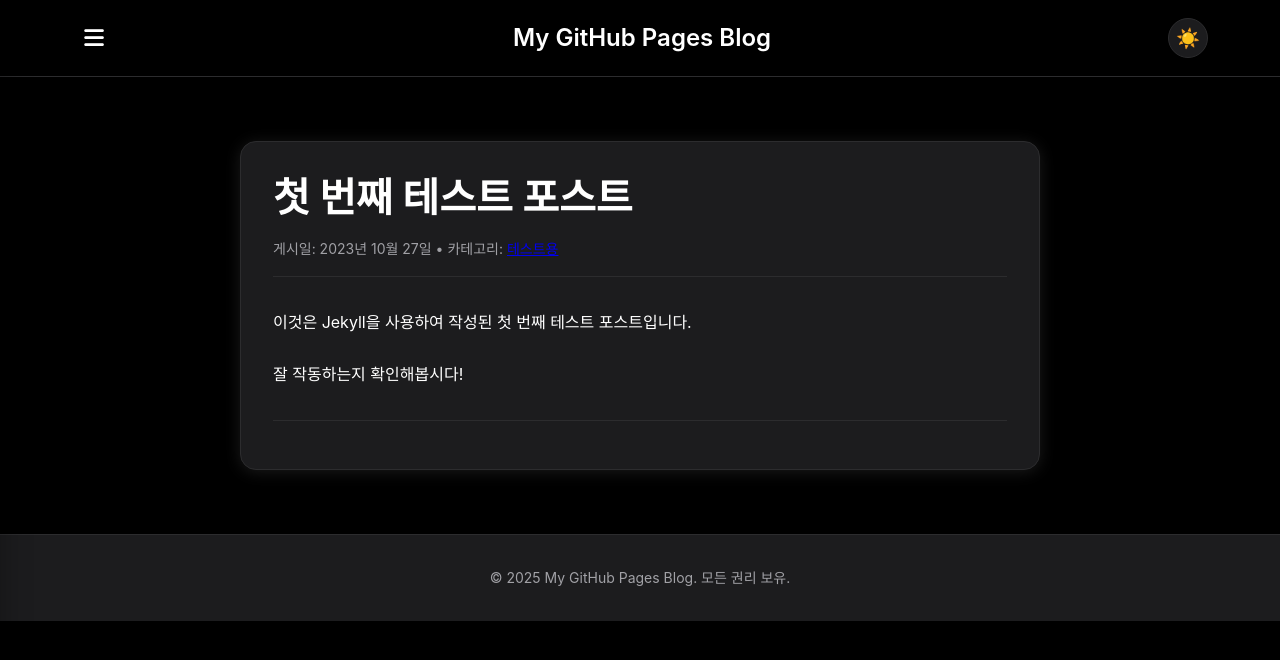
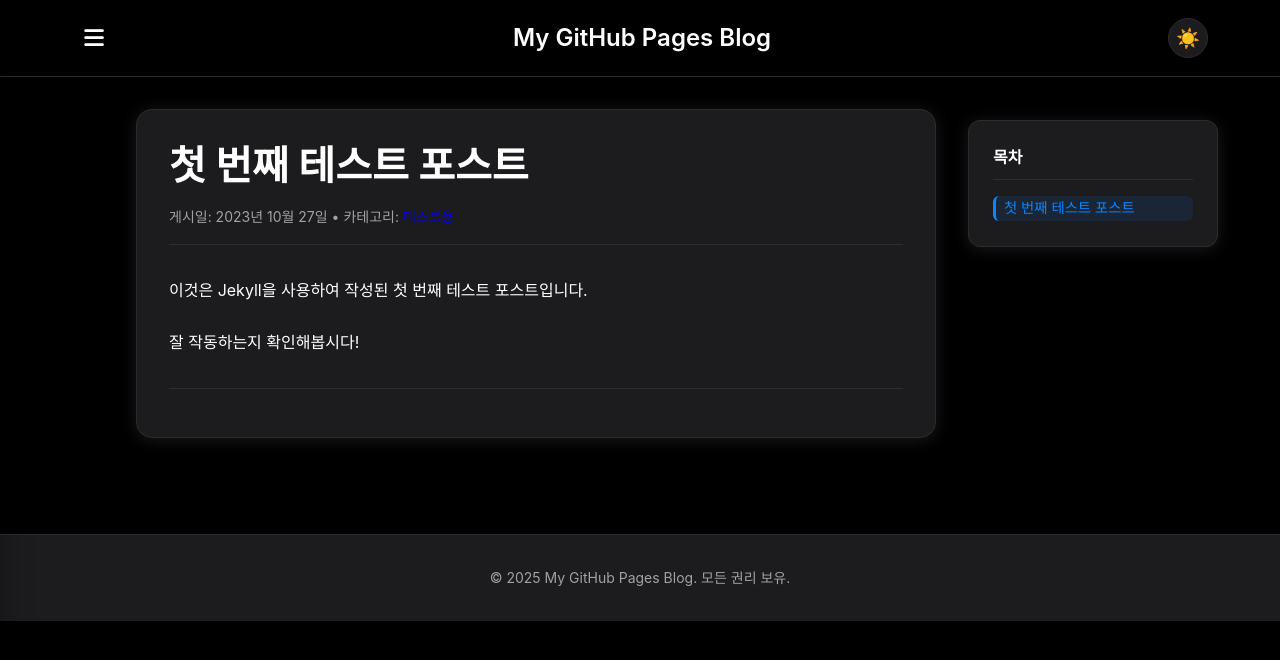
Before and after one commit to jihoonyDev/jihoonyDev.github.io, a Jekyll site: the page built from _posts/테스트용/2023-10-27-첫번째-포스트.md, in a window 1280 px wide. Shown: the top 660 px of the page. Built offline with Jekyll 4.4.1, drawn with Linux system fonts in a browser that asks for light colours.

Commit message:
Feat: toc

```diff
--- a/_layouts/post.html
+++ b/_layouts/post.html
@@ -3,6 +3,7 @@ layout: default
 ---
 
 <div class="container">
+    <div class="post-layout">
         <article class="post-content">
             <h1>{{ page.title }}</h1>
             <div class="post-meta">
@@ -37,4 +38,12 @@ layout: default
             </div>
             {% endif %}
         </article>
+
+        <aside class="toc-sidebar">
+            <div class="toc-container">
+                <h3>목차</h3>
+                <nav id="toc" class="toc-nav"></nav>
             </div>
+        </aside>
+    </div>
+</div>
--- a/assets/css/style.css
+++ b/assets/css/style.css
@@ -11,6 +11,7 @@
     --text-color: #ffffff;
     --secondary-text: #a1a1a6;
     --accent-color: #0a84ff;
+    --accent-color-rgb: 10, 132, 255;
     --border-color: #2c2c2e;
     --card-bg: #1c1c1e;
     --shadow: 0 2px 16px rgba(255, 255, 255, 0.1);
@@ -23,6 +24,7 @@
     --text-color: #1a1a1a;
     --secondary-text: #666666;
     --accent-color: #007aff;
+    --accent-color-rgb: 0, 122, 255;
     --border-color: #e5e5e7;
     --card-bg: #f8f9fa;
     --shadow: 0 2px 16px rgba(0, 0, 0, 0.1);
@@ -35,6 +37,7 @@
     --text-color: #ffffff;
     --secondary-text: #a1a1a6;
     --accent-color: #0a84ff;
+    --accent-color-rgb: 10, 132, 255;
     --border-color: #2c2c2e;
     --card-bg: #1c1c1e;
     --shadow: 0 2px 16px rgba(255, 255, 255, 0.1);
@@ -48,6 +51,7 @@
         --text-color: #ffffff;
         --secondary-text: #a1a1a6;
         --accent-color: #0a84ff;
+        --accent-color-rgb: 10, 132, 255;
         --border-color: #2c2c2e;
         --card-bg: #1c1c1e;
         --shadow: 0 2px 16px rgba(255, 255, 255, 0.1);
@@ -640,13 +644,17 @@ html {
 
 /* Post content styles */
 .post-content {
-    max-width: 800px;
-    margin: 4rem auto;
     padding: 2rem;
     background: var(--card-bg);
     border-radius: 16px;
     box-shadow: var(--shadow);
     border: 1px solid var(--border-color);
+}
+
+/* 일반 페이지의 post-content 스타일 */
+.container > .post-content {
+    max-width: 800px;
+    margin: 4rem auto;
 }
 
 .post-content h1 {
@@ -967,3 +975,175 @@ html {
 
     /* .prev-post, .next-post 모바일 정렬은 이미 중앙으로 되어있음 */
 }
+
+/* TOC (Table of Contents) 스타일 */
+.post-layout {
+    display: grid;
+    grid-template-columns: 1fr 800px 250px 1fr;
+    gap: 2rem;
+    max-width: 1400px;
+    margin: 0 auto;
+    padding: 2rem;
+}
+
+.post-content {
+    grid-column: 2;
+}
+
+.toc-sidebar {
+    grid-column: 3;
+}
+
+.toc-container {
+    position: sticky;
+    top: 120px;
+    background-color: var(--card-bg);
+    border: 1px solid var(--border-color);
+    border-radius: 12px;
+    padding: 1.5rem;
+    box-shadow: var(--shadow);
+}
+
+.toc-container h3 {
+    font-size: 1rem;
+    font-weight: 600;
+    color: var(--text-color);
+    margin-bottom: 1rem;
+    padding-bottom: 0.5rem;
+    border-bottom: 1px solid var(--border-color);
+}
+
+.toc-nav {
+    overflow-y: auto;
+    max-height: 60vh;
+}
+
+.toc-nav ul {
+    list-style: none;
+    margin: 0;
+    padding: 0;
+}
+
+.toc-nav li {
+    margin: 0;
+}
+
+.toc-nav a {
+    display: block;
+    color: var(--secondary-text);
+    text-decoration: none;
+    padding: 0.2rem 0;
+    font-size: 0.875rem;
+    line-height: 1.3;
+    border-radius: 6px;
+    transition: all 0.2s ease;
+    border-left: 3px solid transparent;
+    margin-bottom: 0.1rem;
+}
+
+.toc-nav a:hover {
+    color: var(--accent-color);
+    background-color: rgba(var(--accent-color-rgb), 0.1);
+}
+
+.toc-nav a.active {
+    color: var(--accent-color);
+    background-color: rgba(var(--accent-color-rgb), 0.1);
+    border-left-color: var(--accent-color);
+    font-weight: 500;
+}
+
+.toc-nav .toc-h1 {
+    padding-left: 0.5rem;
+    font-size: 0.9rem;
+    font-weight: 600;
+}
+
+.toc-nav .toc-h1:hover {
+    padding-left: 0.75rem;
+}
+
+.toc-nav .toc-h2 {
+    padding-left: 1rem;
+    font-size: 0.875rem;
+    font-weight: 500;
+}
+
+.toc-nav .toc-h2:hover {
+    padding-left: 1.25rem;
+}
+
+.toc-nav .toc-h3 {
+    padding-left: 1.75rem;
+    font-size: 0.8rem;
+}
+
+.toc-nav .toc-h3:hover {
+    padding-left: 2rem;
+}
+
+.toc-nav .toc-h4 {
+    padding-left: 2.5rem;
+    font-size: 0.75rem;
+}
+
+.toc-nav .toc-h4:hover {
+    padding-left: 2.75rem;
+}
+
+.toc-nav .toc-h5 {
+    padding-left: 3.25rem;
+    font-size: 0.7rem;
+}
+
+.toc-nav .toc-h5:hover {
+    padding-left: 3.5rem;
+}
+
+.toc-nav .toc-h6 {
+    padding-left: 4rem;
+    font-size: 0.65rem;
+}
+
+.toc-nav .toc-h6:hover {
+    padding-left: 4.25rem;
+}
+
+/* 모바일 대응 */
+@media (max-width: 1024px) {
+    .post-layout {
+        display: flex;
+        flex-direction: column;
+        padding: 1rem;
+    }
+
+    .post-content {
+        grid-column: unset;
+    }
+
+    .toc-sidebar {
+        grid-column: unset;
+        order: -1;
+    }
+
+    .toc-container {
+        position: relative;
+        top: auto;
+        margin-bottom: 2rem;
+    }
+
+    .toc-nav {
+        max-height: 200px;
+    }
+}
+
+@media (max-width: 768px) {
+    .post-layout {
+        gap: 1rem;
+    }
+
+    .toc-container {
+        padding: 1rem;
+        margin-bottom: 1.5rem;
+    }
+}
--- a/assets/js/theme.js
+++ b/assets/js/theme.js
@@ -219,4 +219,122 @@ class ThemeManager {
 // Initialize theme manager when DOM is loaded
 document.addEventListener('DOMContentLoaded', () => {
     window.themeManager = new ThemeManager();
+
+    // TOC 초기화
+    if (document.querySelector('.post-content')) {
+        window.tocManager = new TOCManager();
+    }
 });
+
+// TOC (Table of Contents) 관리 클래스
+class TOCManager {
+    constructor() {
+        this.tocContainer = document.getElementById('toc');
+        this.contentContainer = document.querySelector('.post-content');
+        this.headings = [];
+        this.init();
+    }
+
+    init() {
+        if (!this.tocContainer || !this.contentContainer) return;
+
+        this.generateTOC();
+        this.setupScrollSpy();
+        this.setupSmoothScroll();
+    }
+
+    generateTOC() {
+        const headings = this.contentContainer.querySelectorAll('h1, h2, h3, h4, h5, h6');
+
+        if (headings.length === 0) {
+            this.tocContainer.closest('.toc-sidebar').style.display = 'none';
+            return;
+        }
+
+        const tocList = document.createElement('ul');
+
+        headings.forEach((heading, index) => {
+            const id = heading.id || `heading-${index}`;
+            heading.id = id;
+
+            const level = parseInt(heading.tagName.charAt(1));
+            const text = heading.textContent.trim();
+
+            const listItem = document.createElement('li');
+            const link = document.createElement('a');
+
+            link.href = `#${id}`;
+            link.textContent = text;
+            link.className = `toc-h${level}`;
+            link.setAttribute('data-heading-id', id);
+
+            listItem.appendChild(link);
+            tocList.appendChild(listItem);
+
+            this.headings.push({
+                element: heading,
+                link: link,
+                id: id,
+                level: level
+            });
+        });
+
+        this.tocContainer.appendChild(tocList);
+    }
+
+    setupScrollSpy() {
+        const observerOptions = {
+            root: null,
+            rootMargin: '-20% 0px -70% 0px',
+            threshold: 0
+        };
+
+        const observer = new IntersectionObserver((entries) => {
+            entries.forEach(entry => {
+                const headingId = entry.target.id;
+                const tocLink = this.tocContainer.querySelector(`a[data-heading-id="${headingId}"]`);
+
+                if (entry.isIntersecting) {
+                    this.setActiveLink(tocLink);
+                }
+            });
+        }, observerOptions);
+
+        this.headings.forEach(heading => {
+            observer.observe(heading.element);
+        });
+    }
+
+    setActiveLink(activeLink) {
+        this.tocContainer.querySelectorAll('a').forEach(link => {
+            link.classList.remove('active');
+        });
+
+        if (activeLink) {
+            activeLink.classList.add('active');
+        }
+    }
+
+    setupSmoothScroll() {
+        this.tocContainer.addEventListener('click', (e) => {
+            if (e.target.tagName === 'A') {
+                e.preventDefault();
+
+                const targetId = e.target.getAttribute('href').substring(1);
+                const targetElement = document.getElementById(targetId);
+
+                if (targetElement) {
+                    const headerHeight = document.querySelector('header')?.offsetHeight || 0;
+                    const offset = headerHeight + 20;
+
+                    const targetPosition = targetElement.offsetTop - offset;
+
+                    window.scrollTo({
+                        top: targetPosition,
+                        behavior: 'smooth'
+                    });
+                }
+            }
+        });
+    }
+}
```
Lines whose indentation alone changed are shown as unchanged.
